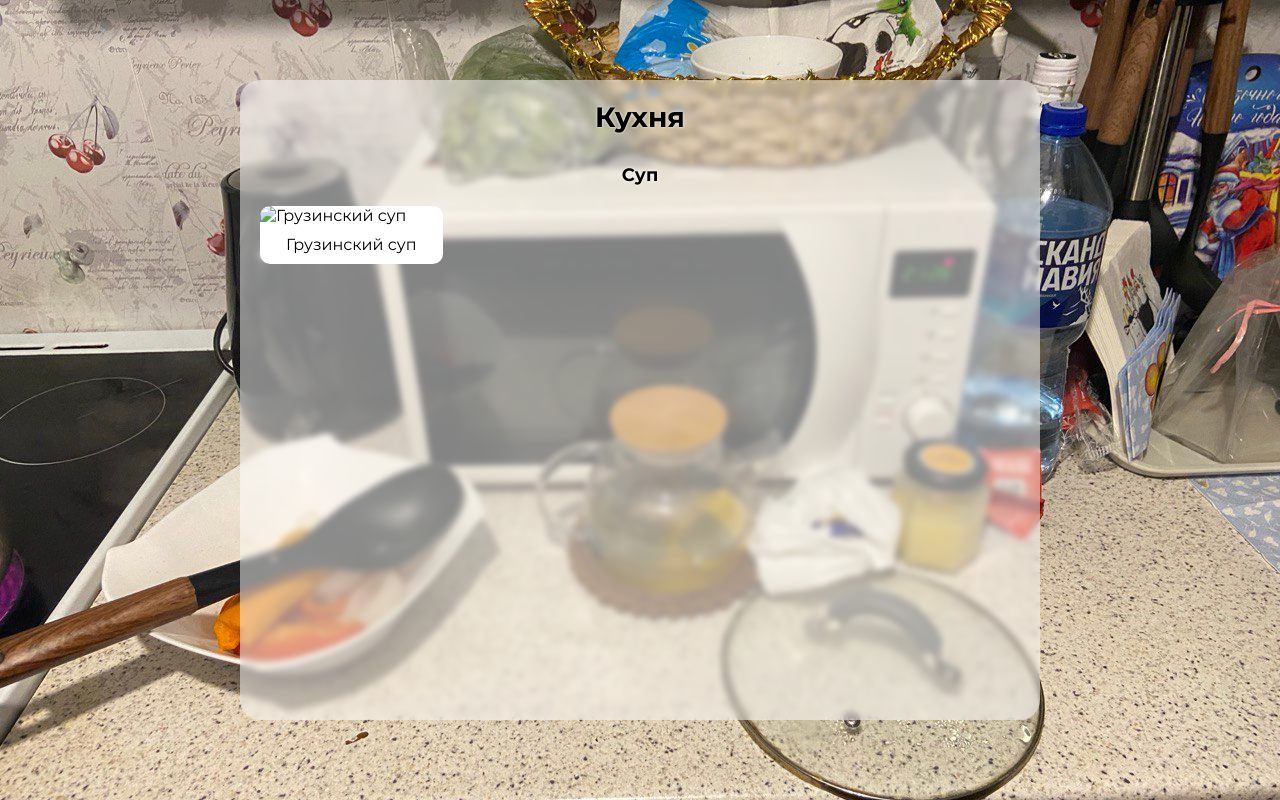
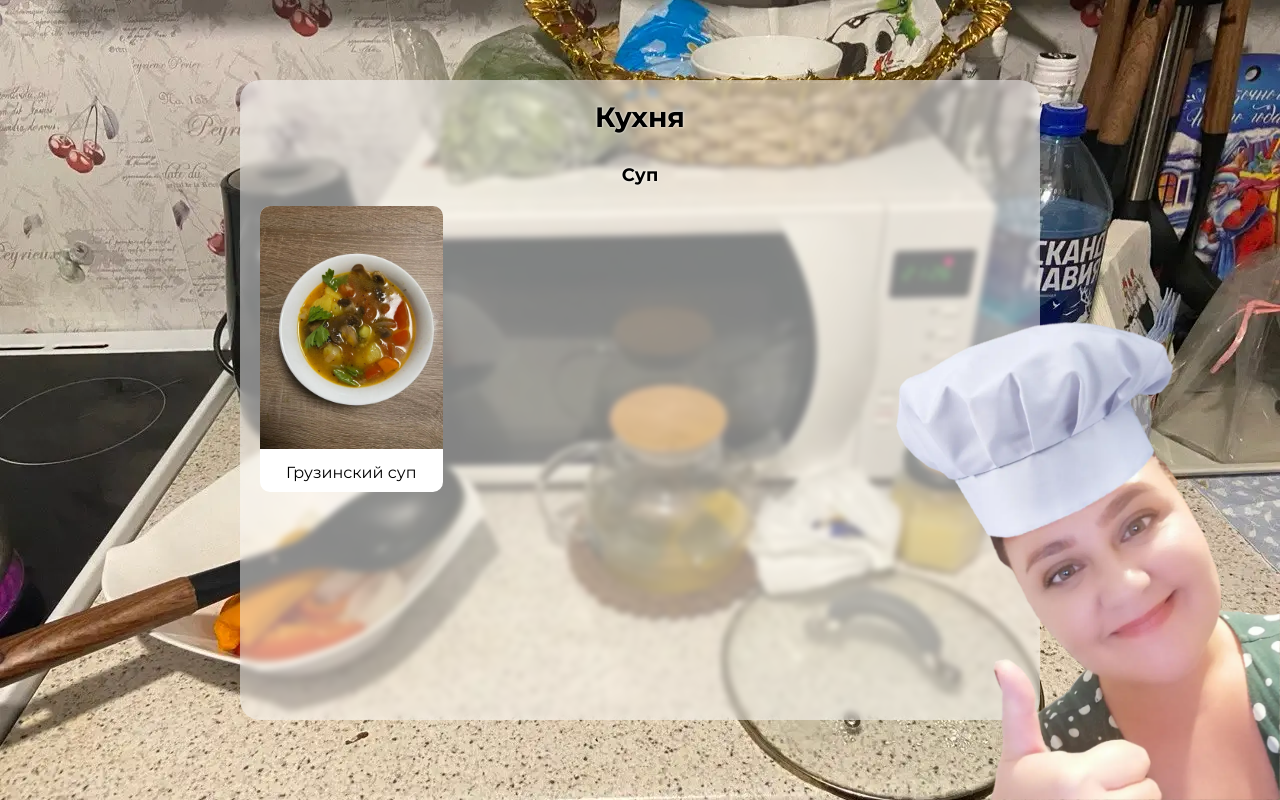
Before and after one commit to Johnny-24/sweet-home, a plain HTML site: page index.html in a window 1280 px wide. Drawn offline with Linux system fonts and the light colour scheme.

Commit message:
add maria picture

```diff
--- a/index.html
+++ b/index.html
@@ -8,6 +8,7 @@
   </head>
   <body>
     <main class="page">
+      <img src="src/img/maria.webp" class="maria">
       <div class="content">
         <h2 class="title">Кухня</h2>
         <ul class="list"></ul>
--- a/src/data/food.json
+++ b/src/food.json
@@ -4,7 +4,7 @@
     "products": [
       {
         "name": "Грузинский суп",
-        "image": "/src/img/soup.png"
+        "image": "soup"
       }
     ]
   }
--- a/src/js/main.js
+++ b/src/js/main.js
@@ -5,7 +5,7 @@ const listElement = document.querySelector('.list');
 
 
 
-  fetch('./../data/food.json')
+  fetch('./../food.json')
   .then(response => response.json())
   .then(list => {
     list.forEach(item => {
@@ -23,7 +23,7 @@ const listElement = document.querySelector('.list');
         const productLi = document.createElement('li');
           productLi.classList.add('product-item');
           productLi.innerHTML = `
-            <img class="product-img" src="${product.image}" alt="${product.name}" />
+            <img class="product-img" src="./../img/${product.image}.webp" alt="${product.name}" />
             <span class="product-title">${product.name}</span>
           `;
           ulProduct.appendChild(productLi);
--- a/src/styles/main.css
+++ b/src/styles/main.css
@@ -2,11 +2,11 @@
 
 body {
   margin: 0;
-  background-image: url('./../img/kitchen-desk-bg.jpeg');
+  background-image: url('./../img/kitchen-desk-bg.webp');
   background-position: center;
   background-size: cover;
   @media(max-width: 700px) {
-    background-image: url('./../img/kitchen-mob-bg.jpeg');
+    background-image: url('./../img/kitchen-mob-bg.webp');
   }
 }
 
@@ -105,3 +105,11 @@ body * {
   text-align: center;
   text-shadow: 0px 0px 3px white;
 }
+
+.maria {
+  width: 30%;
+  position: absolute;
+  z-index: 1;
+  right: 0;
+  bottom: 0;
+}
```
Also changed, not shown: src/img/kitchen-desk-bg.jpeg (deleted), src/img/kitchen-desk-bg.webp (added), src/img/kitchen-mob-bg.jpeg (deleted), src/img/kitchen-mob-bg.webp (added), src/img/maria.webp (added), src/img/soup.jpeg (deleted), src/img/soup.webp (added), 3 other files.
